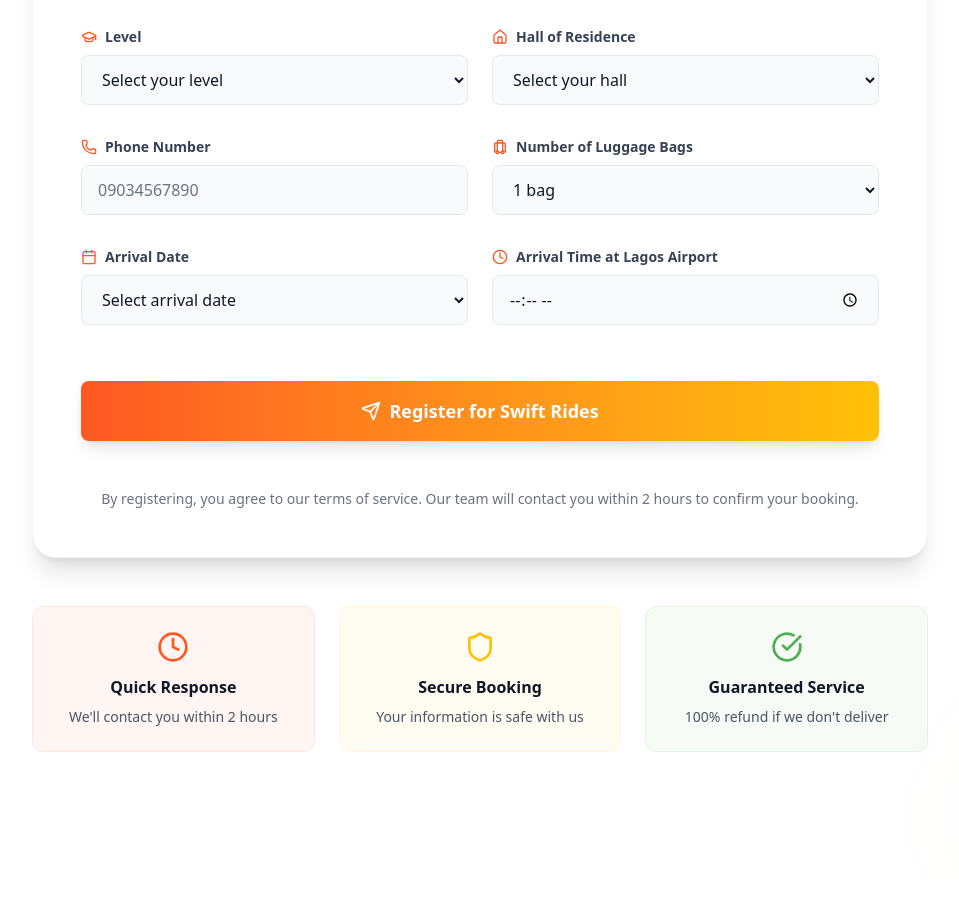
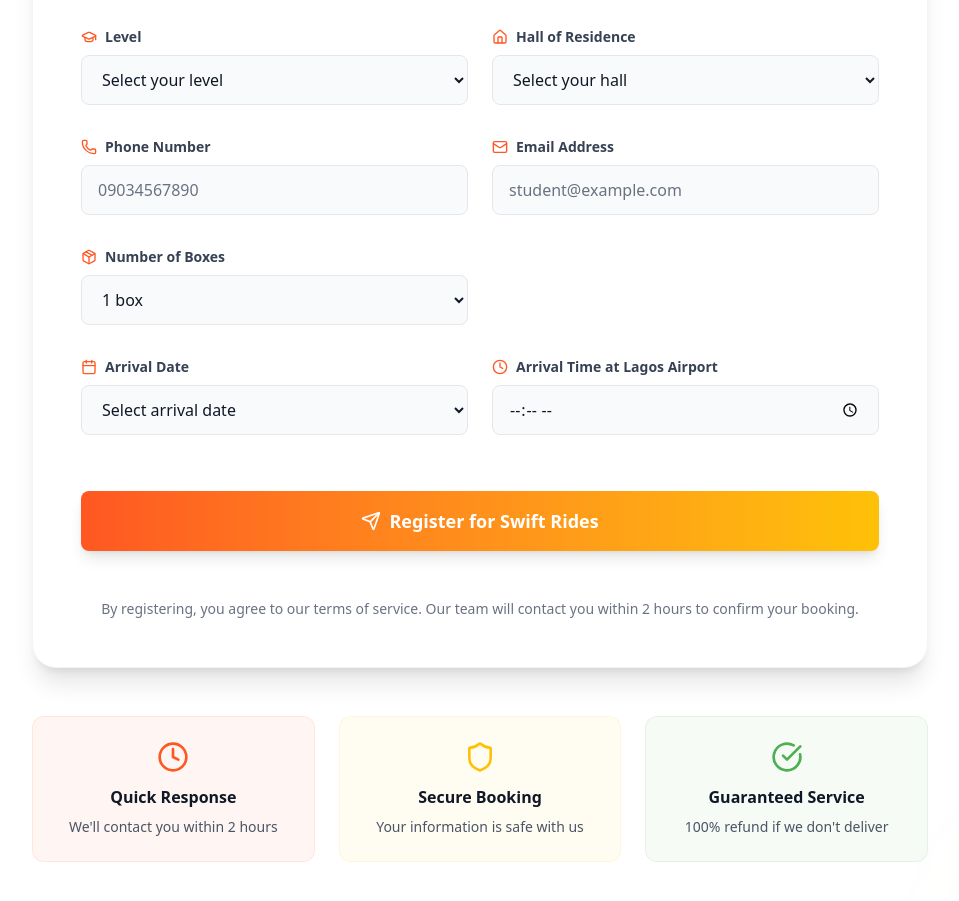
Before and after one commit to pelumibuildzz/SwiftRides, a Next.js app: page / in a window 1280 px wide. Shown: the part 5740-6641 px from the top of the page, without its empty margins (160-1119 px from the left). Before the commit the page ends 6620 px from the top, so only its background shows below. Built offline with nearby package versions, Linux system fonts and the light colour scheme.

Commit message:
Feat: ADded Email to registration form and api

```diff
--- a/src/app/api/submit-registration/route.js
+++ b/src/app/api/submit-registration/route.js
@@ -41,7 +41,8 @@ export async function POST(request) {
       "arrivalDate",
       "time",
       "phoneNumber",
-      "luggageBags",
+      "email",
+      "numberOfBoxes",
     ];
     const missingFields = requiredFields.filter((field) => !formData[field]);
 
@@ -81,25 +82,21 @@ export async function POST(request) {
       formattedArrivalDate,
       formData.time,
       formData.phoneNumber,
-      formData.luggageBags,
+      formData.email,
+      formData.numberOfBoxes,
       "Pending", // Status
       "", // Notes
     ];
 
     // Check if headers exist, if not create them
     try {
-      const headerRange = `${sheetName}!A1:K1`;
+      const headerRange = `${sheetName}!A1:L1`;
       const headerResponse = await sheets.spreadsheets.values.get({
         spreadsheetId,
         range: headerRange,
       });
 
-      // If no headers exist, add them
-      if (
-        !headerResponse.data.values ||
-        headerResponse.data.values.length === 0
-      ) {
-        const headers = [
+      const expectedHeaders = [
         "Timestamp",
         "Full Name",
         "Matric Number",
@@ -108,26 +105,51 @@ export async function POST(request) {
         "Arrival Date",
         "Arrival Time",
         "Phone Number",
-          "Luggage Bags",
+        "Email Address",
+        "Number of Boxes",
         "Status",
         "Notes",
       ];
 
+      // If no headers exist, add them
+      if (
+        !headerResponse.data.values ||
+        headerResponse.data.values.length === 0
+      ) {
         await sheets.spreadsheets.values.update({
           spreadsheetId,
           range: headerRange,
           valueInputOption: "RAW",
           requestBody: {
-            values: [headers],
+            values: [expectedHeaders],
           },
         });
+      } else {
+        // Check if headers need updating (for existing sheets)
+        const existingHeaders = headerResponse.data.values[0];
+        const needsUpdate =
+          expectedHeaders.length !== existingHeaders.length ||
+          expectedHeaders.some(
+            (header, index) => header !== existingHeaders[index]
+          );
+
+        if (needsUpdate) {
+          await sheets.spreadsheets.values.update({
+            spreadsheetId,
+            range: headerRange,
+            valueInputOption: "RAW",
+            requestBody: {
+              values: [expectedHeaders],
+            },
+          });
+        }
       }
     } catch (headerError) {
       console.log("Headers may not exist, will be created with first entry");
     }
 
     // Append the new row to the sheet
-    const appendRange = `${sheetName}!A:K`;
+    const appendRange = `${sheetName}!A:L`;
     const response = await sheets.spreadsheets.values.append({
       spreadsheetId,
       range: appendRange,
--- a/src/components/RegisterSection.js
+++ b/src/components/RegisterSection.js
@@ -6,13 +6,14 @@ import {
   Calendar,
   Clock,
   Phone,
-  Luggage,
+  Package,
   Send,
   CheckCircle,
   Shield,
   GraduationCap,
   Home,
   Hash,
+  Mail,
 } from "lucide-react";
 
 export default function RegisterSection() {
@@ -24,7 +25,8 @@ export default function RegisterSection() {
     arrivalDate: "",
     time: "",
     phoneNumber: "",
-    luggageBags: "1",
+    email: "",
+    numberOfBoxes: "1",
   });
 
   const [isSubmitted, setIsSubmitted] = useState(false);
@@ -70,7 +72,8 @@ export default function RegisterSection() {
             arrivalDate: "",
             time: "",
             phoneNumber: "",
-            luggageBags: "1",
+            email: "",
+            numberOfBoxes: "1",
           });
         }, 3000);
       } else {
@@ -309,33 +312,60 @@ export default function RegisterSection() {
                 />
               </div>
 
-              {/* Luggage Bags */}
+              {/* Email Field */}
               <div className="space-y-2">
                 <label
-                  htmlFor="luggageBags"
+                  htmlFor="email"
                   className="flex items-center gap-2 text-sm font-semibold text-gray-700"
                 >
-                  <Luggage className="h-4 w-4 text-primary" />
-                  Number of Luggage Bags
+                  <Mail className="h-4 w-4 text-primary" />
+                  Email Address
+                </label>
+                <input
+                  type="email"
+                  id="email"
+                  name="email"
+                  value={formData.email}
+                  onChange={handleInputChange}
+                  required
+                  placeholder="student@example.com"
+                  className="w-full rounded-lg border border-gray-200 bg-gray-50 px-4 py-3 text-gray-900 placeholder-gray-500 transition-colors focus:border-primary focus:bg-white focus:outline-none focus:ring-2 focus:ring-primary/20"
+                />
+              </div>
+            </div>
+
+            {/* Row 4: Number of Boxes */}
+            <div className="grid gap-6 md:grid-cols-2">
+              {/* Number of Boxes */}
+              <div className="space-y-2">
+                <label
+                  htmlFor="numberOfBoxes"
+                  className="flex items-center gap-2 text-sm font-semibold text-gray-700"
+                >
+                  <Package className="h-4 w-4 text-primary" />
+                  Number of Boxes
                 </label>
                 <select
-                  id="luggageBags"
-                  name="luggageBags"
-                  value={formData.luggageBags}
+                  id="numberOfBoxes"
+                  name="numberOfBoxes"
+                  value={formData.numberOfBoxes}
                   onChange={handleInputChange}
                   required
                   className="w-full rounded-lg border border-gray-200 bg-gray-50 px-4 py-3 text-gray-900 transition-colors focus:border-primary focus:bg-white focus:outline-none focus:ring-2 focus:ring-primary/20"
                 >
-                  <option value="1">1 bag</option>
-                  <option value="2">2 bags</option>
-                  <option value="3">3 bags</option>
-                  <option value="4">4 bags</option>
-                  <option value="5">5+ bags</option>
+                  <option value="1">1 box</option>
+                  <option value="2">2 boxes</option>
+                  <option value="3">3 boxes</option>
+                  <option value="4">4 boxes</option>
+                  <option value="5">5+ boxes</option>
                 </select>
               </div>
+
+              {/* Empty space to maintain grid layout */}
+              <div></div>
             </div>
 
-            {/* Row 4: Arrival Date and Time */}
+            {/* Row 5: Arrival Date and Time */}
             <div className="grid gap-6 md:grid-cols-2">
               {/* Arrival Date Field */}
               <div className="space-y-2">
--- a/test-registration-api.js
+++ b/test-registration-api.js
@@ -9,7 +9,8 @@ const testRegistration = {
   arrivalDate: "2025-09-28", // This should format as "Sunday 28/09/2025"
   time: "14:30",
   phoneNumber: "09012345678",
-  luggageBags: "2",
+  email: "john.doe@example.com",
+  numberOfBoxes: "2",
 };
 
 async function testAPI() {
```
Lines whose indentation alone changed are shown as unchanged.
